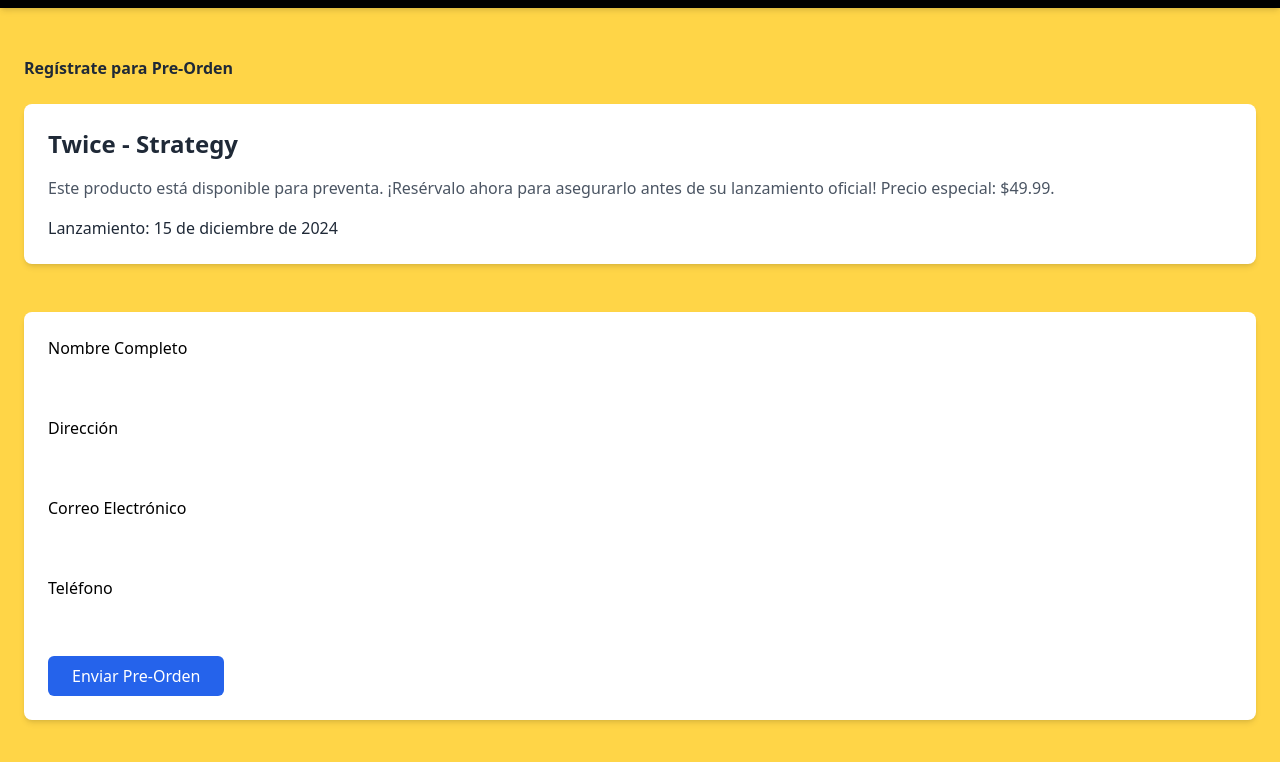
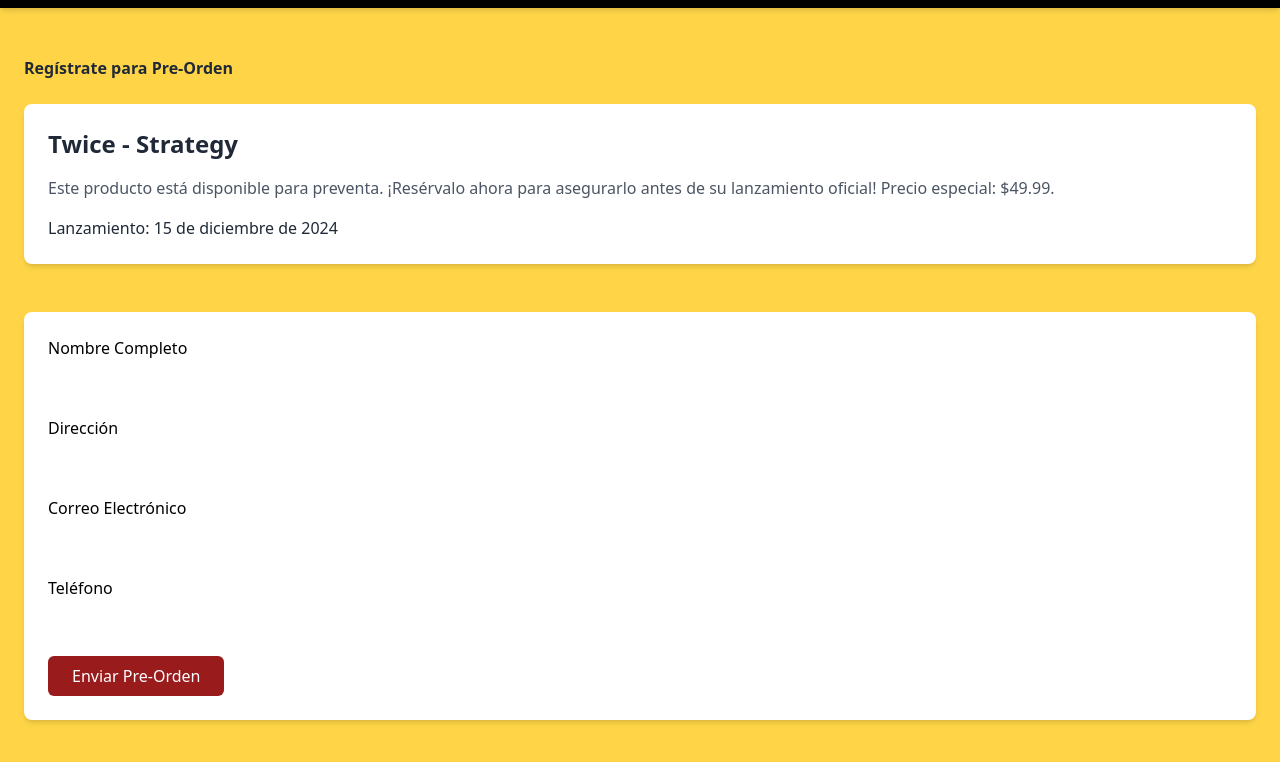
Before and after one commit to Tokito04/Semestral-ISA, a website: page pages/preorden.html in a window 1280 px wide. Shown: the part 84-846 px from the top of the page. Drawn offline with Linux system fonts and the light colour scheme.

Commit message:
Update preorden.html

```diff
--- a/pages/preorden.html
+++ b/pages/preorden.html
@@ -85,7 +85,7 @@
       <div class="flex justify-end">
         <button
                 type="submit"
-                class="px-6 py-2 bg-blue-600 text-white rounded-md hover:bg-blue-700"
+                class="px-6 py-2 bg-red-800 text-white rounded-md hover:bg-red-600"
         onclick="alert('Gracias por su pre-orden. En breve nos pondremos en contacto con usted para confirmar algunos detalles.')">
           Enviar Pre-Orden
         </button>
```
